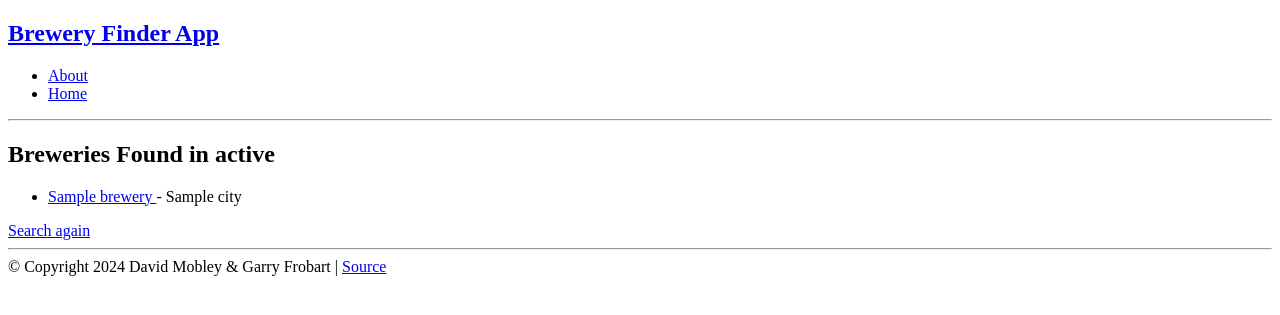
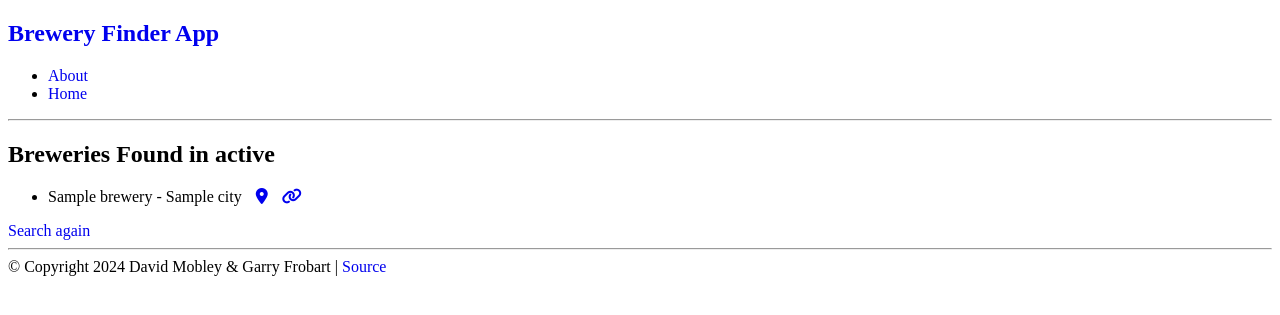
Before and after one commit to djmobius/Brewery-Finder, a Flask app: template app/templates/breweries.html in a window 1280 px wide. Shown: the top 315 px of the page. Run offline with Flask 3, Linux system fonts and the light colour scheme; the template is opened without the code that fills it: most values are stand-ins (such as "Sample title", 1, 10 or a date in 2020).

Commit message:
Added Google Maps and Website Icons and Links

```diff
--- a/app/templates/breweries.html
+++ b/app/templates/breweries.html
@@ -1,6 +1,17 @@
 {% extends "layout.html" %}
 
 {% block content %}
+    <style>
+        /* Remove underline from links */
+        a {
+            text-decoration: none;
+        }
+
+        /* Add hover effect to indicate clickable links */
+        a:hover {
+            text-decoration: underline;
+        }
+    </style>
     <h2>
         Breweries Found
         {% if state and state != "" %}
@@ -11,10 +22,18 @@
     </h2>
     <ul>
         {% for brewery in breweries %}
-            <li>
-                <a href="https://www.google.com/maps/search/?api=1&query={{ brewery['name'] }}+{{ brewery['street'] }}+{{ brewery['city'] }}+{{ brewery['state'] }}" target="_blank">
-                    {{ brewery['name'] }}
-                </a> - {{ brewery['city'] }}
+            <li style="margin-bottom: 10px;">
+                <span>
+                    {{ brewery['name'] }} - {{ brewery['city'] }}
+                </span>
+                <a href="https://www.google.com/maps/search/?api=1&query={{ brewery['name'] }}+{{ brewery['street'] }}+{{ brewery['city'] }}+{{ brewery['state'] }}" target="_blank" style="margin-left: 10px;">
+                    <i class="fas fa-map-marker-alt"></i>
+                </a>
+                {% if brewery['website_url'] %}
+                    <a href="{{ brewery['website_url'] }}" target="_blank" style="margin-left: 10px;">
+                        <i class="fas fa-link"></i>
+                    </a>
+                {% endif %}
             </li>
         {% endfor %}
     </ul>
--- a/app/templates/layout.html
+++ b/app/templates/layout.html
@@ -1,10 +1,12 @@
 <!DOCTYPE html>
 <html lang="en">
-<head>
-  <meta charset="UTF-8">
-  <meta name="viewport" content="width=device-width, initial-scale=1.0">
-  <title>Brewery Finder App</title>
-</head>
+    <head>
+        <meta charset="UTF-8">
+        <meta name="viewport" content="width=device-width, initial-scale=1.0">
+        <title>Brewery Finder App</title>
+        <link rel="stylesheet" href="https://cdnjs.cloudflare.com/ajax/libs/font-awesome/6.0.0-beta3/css/all.min.css">
+      </head>
+
 <body>
 
   <!-- SITE NAVIGATION -->
```
